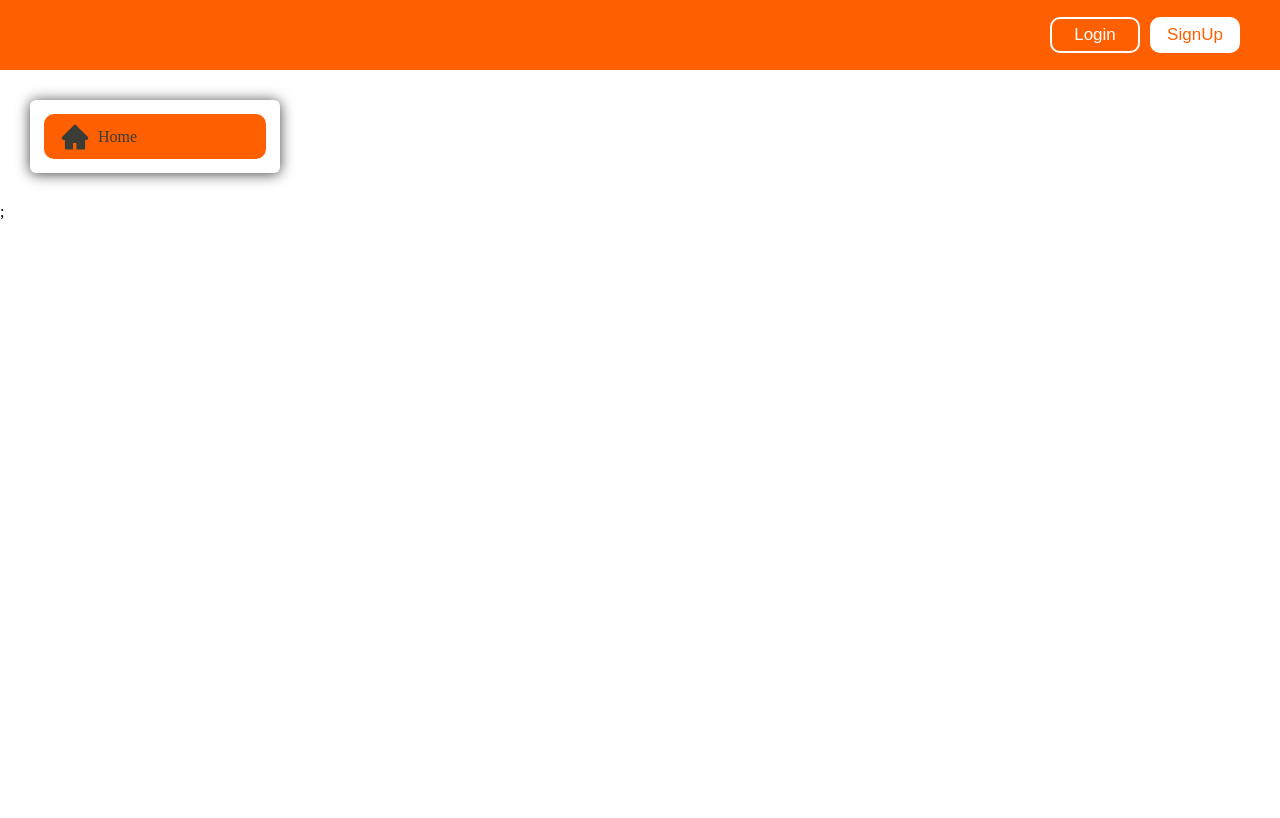
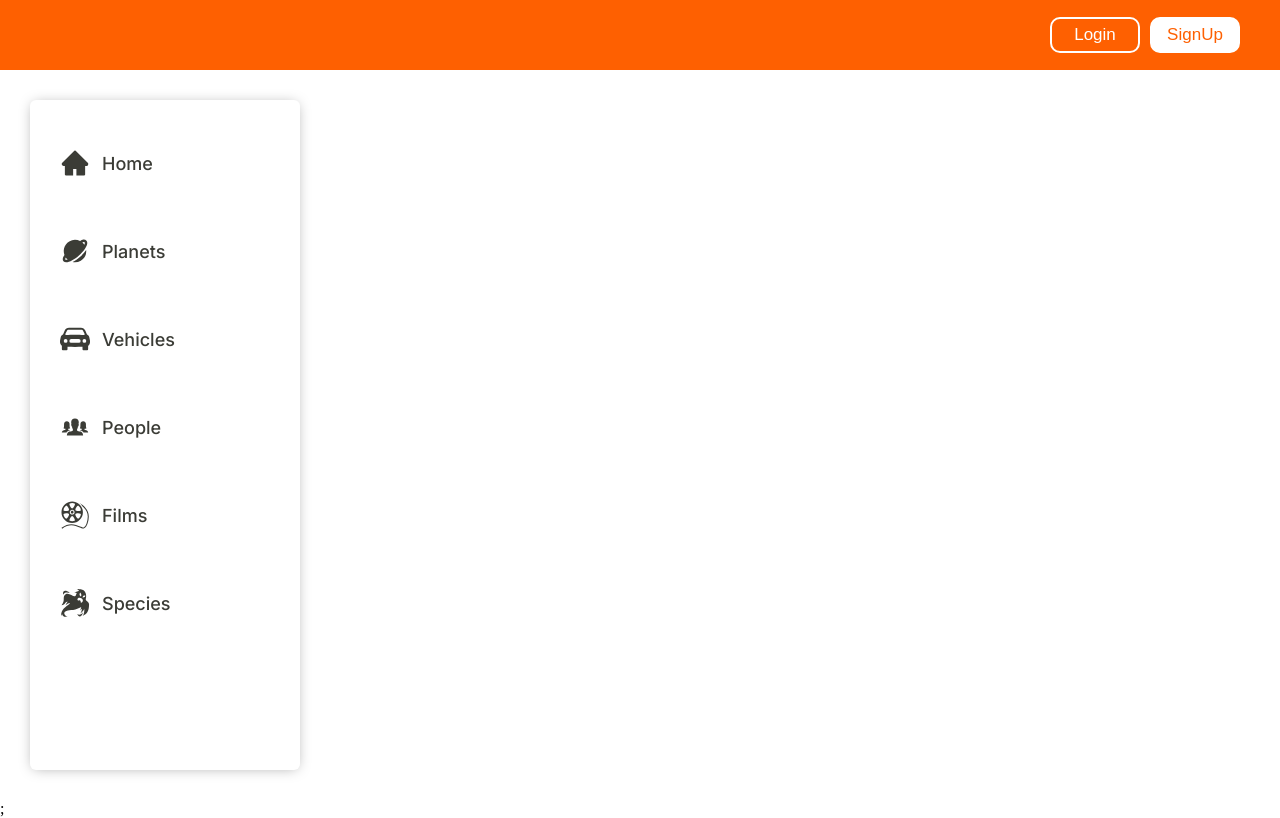
Before and after one commit to gulnabi-afridi/-makgundew, a Next.js app: page / in a window 1280 px wide. Built offline with nearby package versions, Linux system fonts and the light colour scheme.

Commit message:
left navigation completed

```diff
--- /dev/null
+++ b/components/Planets/Planets.tsx
@@ -0,0 +1,7 @@
+import React from "react";
+
+const Planets = () => {
+  return <div>Planets</div>;
+};
+
+export default Planets;
--- a/styles/globals.css
+++ b/styles/globals.css
@@ -1,3 +1,5 @@
+@import url("https://fonts.googleapis.com/css2?family=Inter:wght@100;200;300;400;500;600;700;800;900&display=swap");
+
 * {
   margin: 0px;
   padding: 0px;
--- a/styles/home.module.scss
+++ b/styles/home.module.scss
@@ -2,31 +2,63 @@
 
 .parent {
   width: 100%;
+  height: calc(100vh - 70px);
+  display: flex;
   padding: 30px 30px;
-}
+
   .leftNavigation {
-  width: 250px;
+    width: 270px;
+    height: 100%;
     display: flex;
     flex-direction: column;
+    gap: 30px;
     background-color: $white;
-  box-shadow: 0px 1px 14px 0px rgba(0, 0, 0, 0.75);
+    box-shadow: 0px 1px 14px -3px rgba(0, 0, 0, 0.35);
     border-radius: 6px;
-  padding: 14px 14px;
-}
+    padding: 34px 14px;
+
     .tab {
-  height: 45px;
+      height: 58px;
       display: flex;
       justify-content: flex-start;
       align-items: center;
-  gap: 8px;
+      gap: 12px;
       border-radius: 10px;
+      background-color: $white;
+      padding: 0px 16px;
+      border: none;
+      cursor: pointer;
+
+      &:hover,
+      &.selected {
         background-color: $color-primary;
-  padding: 0px 16px;
+
+        > :first-child {
+          fill: $white;
         }
-.tab > :first-child {
+
+        > :last-child {
+          color: $white;
+        }
+      }
+
+      > :first-child {
         font-size: 30px;
         fill: $lightBlack;
       }
-.tab > :last-child {
+
+      > :last-child {
+        font-size: 18px;
+        font-family: "Inter", sans-serif;
+        font-weight: 500;
         color: $lightBlack;
+        text-transform: capitalize;
       }
+    }
+  }
+
+  .rightPortion {
+    width: calc(100% - 270px);
+    padding: 0px 30px;
+  }
+}
--- a/views/Home/Home.tsx
+++ b/views/Home/Home.tsx
@@ -1,20 +1,69 @@
-import React from "react";
+import React, { useState } from "react";
 import styles from "../../styles/home.module.scss";
 import { AiFillHome } from "react-icons/ai";
+import { BiSolidPlanet } from "react-icons/bi";
+import { BsFillCarFrontFill } from "react-icons/bs";
+import { IoIosPeople } from "react-icons/io";
+import { GiFilmSpool } from "react-icons/gi";
+import { GiSpectre } from "react-icons/gi";
+import Planets from "@/components/Planets/Planets";
 
 const Home = () => {
+  const [selectedButton, setSelectedButton] = useState<string | null>(null);
+
   return (
     <div className={styles.parent}>
       {/* left navigation */}
       <div className={styles.leftNavigation}>
-        <div className={styles.tab}>
-          {/* icon */}
-          <AiFillHome />
-          <p>Home</p>
-        </div>
+        {leftNavigationData.map((item, index) => {
+          return (
+            <button
+              onClick={() => setSelectedButton(item.name)}
+              key={index}
+              className={`${styles.tab} ${
+                selectedButton === item.name ? styles.selected : ""
+              }`}
+            >
+              {/* icon */}
+              {item.icon}
+              <p>{item.name}</p>
+            </button>
+          );
+        })}
+      </div>
+      {/* ===> right portion */}
+      <div className={styles.rightPortion}>
+        {selectedButton === "planets" && <Planets />}
       </div>
     </div>
   );
 };
 
+const leftNavigationData = [
+  {
+    icon: <AiFillHome />,
+    name: "home",
+  },
+  {
+    icon: <BiSolidPlanet />,
+    name: "planets",
+  },
+  {
+    icon: <BsFillCarFrontFill />,
+    name: "vehicles",
+  },
+  {
+    icon: <IoIosPeople />,
+    name: "people",
+  },
+  {
+    icon: <GiFilmSpool />,
+    name: "films",
+  },
+  {
+    icon: <GiSpectre />,
+    name: "species",
+  },
+];
+
 export default Home;
```
Lines whose indentation alone changed are shown as unchanged.
